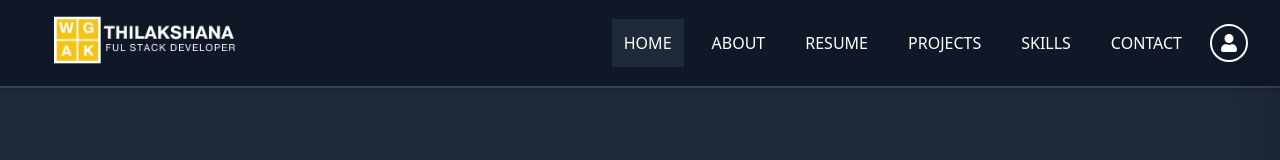
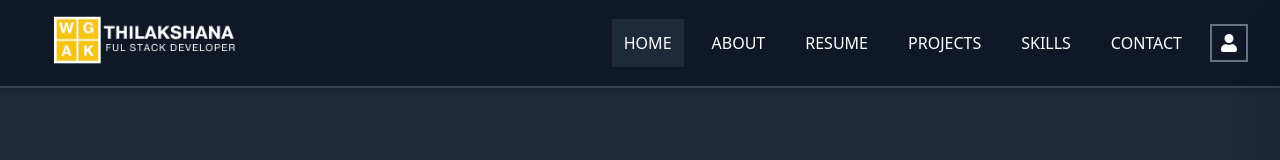
Before and after one commit to gthilakshana/thilakshana, a React (Vite) app: page / in a window 1280 px wide. Shown: the top 160 px of the page. Built offline with nearby package versions, Linux system fonts and the light colour scheme.

Commit message:
header updated

```diff
--- a/src/components/header.jsx
+++ b/src/components/header.jsx
@@ -87,7 +87,7 @@ export default function Header() {
                     ))}
 
                     <div
-                        className="p-2 text-white text-[18px] hover:text-yellow-400 transition-colors cursor-pointer border-2 border-gray-50  rounded-full "
+                        className="p-2 text-white text-[18px] hover:text-yellow-400 transition-colors cursor-pointer border-2 border-gray-500 "
                         onClick={goToLogin}
                     >
                         <FaUser />
```
